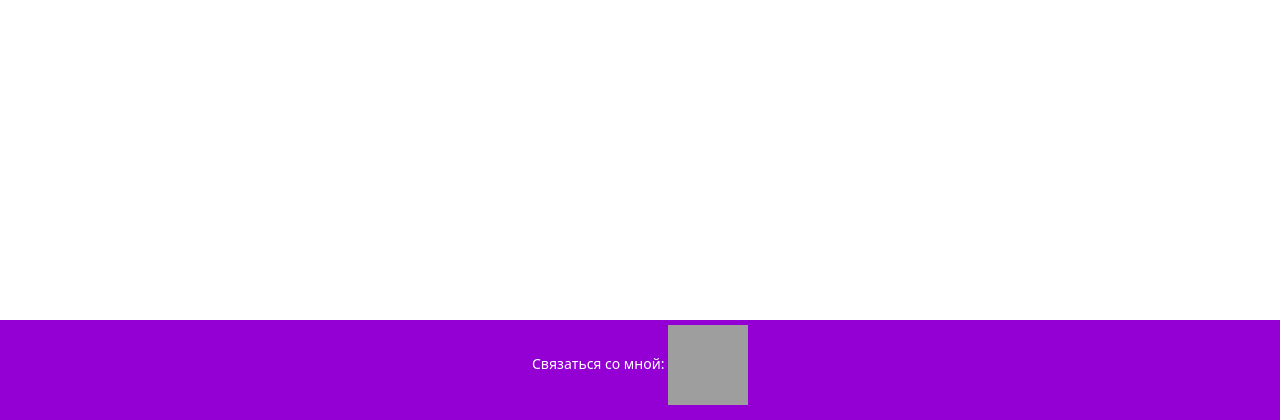
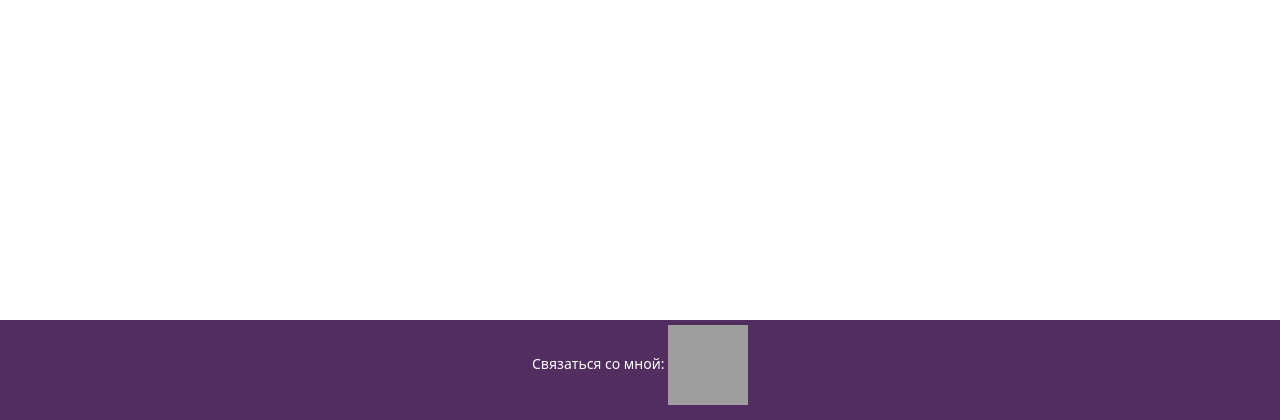
Before and after one commit to indeecdedushka/mark_kuznetsov, a PHP site: page / in a window 1280 px wide. Shown: the part 380-800 px from the top of the page. Run offline with PHP 8.4, Linux system fonts and the light colour scheme; grey boxes are pictures that could not be loaded.

Commit message:
Update style.css

```diff
--- a/style.css
+++ b/style.css
@@ -2,7 +2,7 @@ footer{
     margin-top: -100px;
     width: 100%;
     height: 100px;
-    background-color: darkviolet;
+    background-color: #512E5F;
     margin: 0 auto;
     text-align: center;
     padding-top: 25px;
```
